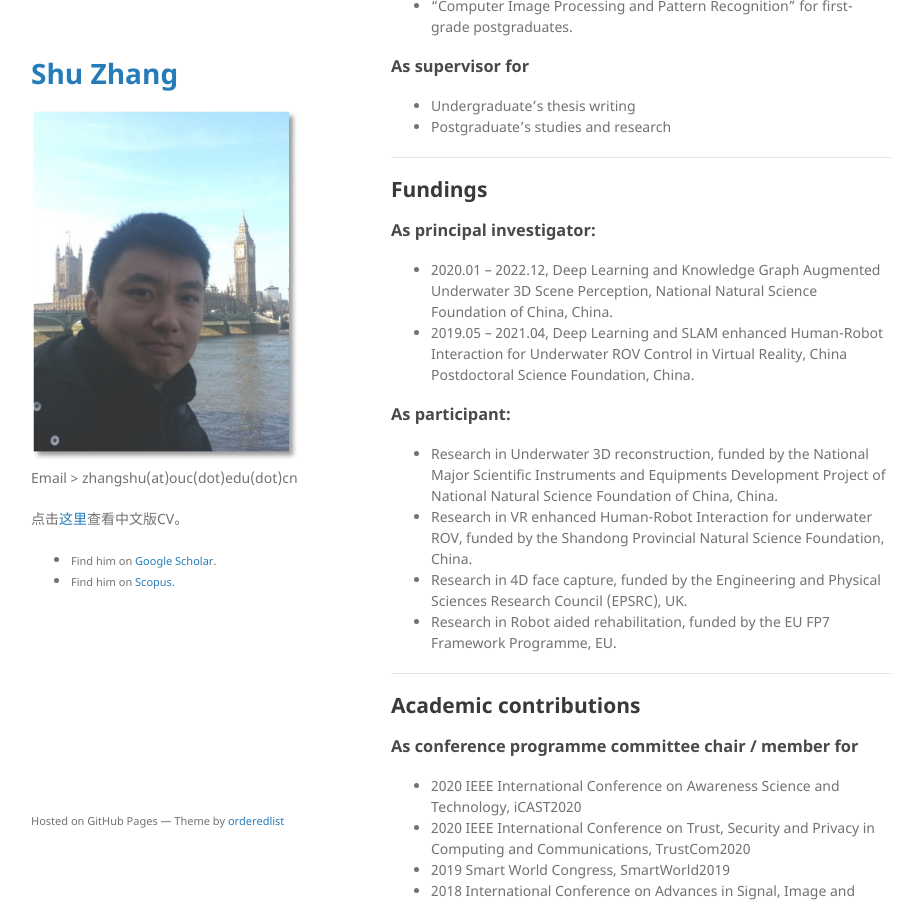
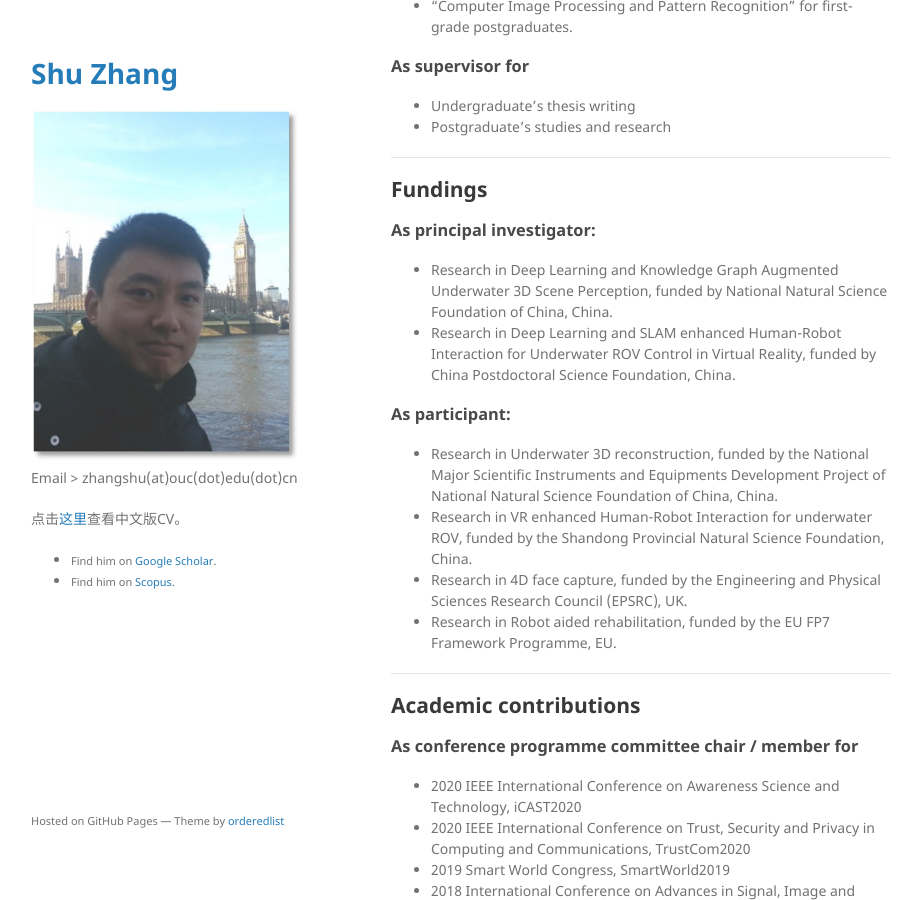
Before and after one commit to jackyspeed/aboutzhangshu, a Jekyll site: the page built from index.md, in a window 1280 px wide and 900 px high, scrolled down 677 px. Shown: the whole window, without its empty margins (179-1097 px from the left). Built offline with Jekyll 4.4.1, drawn with Linux system fonts in a browser that asks for light colours; our own code applies the rules of GitHub Pages for plain Markdown files.

Commit message:
Update index.md

```diff
--- a/index.md
+++ b/index.md
@@ -40,8 +40,8 @@ Shu Zhang received his PhD degree in Computer Application Technologies from Ocea
 
 ### As principal investigator:
 
- - 2020.01 – 2022.12,  Deep Learning and Knowledge Graph Augmented Underwater 3D Scene Perception, National Natural Science Foundation of China, China.
- - 2019.05 – 2021.04,  Deep Learning and SLAM enhanced Human-Robot Interaction for Underwater ROV Control in Virtual Reality,  China Postdoctoral Science Foundation, China.
+ - Research in Deep Learning and Knowledge Graph Augmented Underwater 3D Scene Perception, funded by National Natural Science Foundation of China, China.
+ - Research in Deep Learning and SLAM enhanced Human-Robot Interaction for Underwater ROV Control in Virtual Reality,  funded by China Postdoctoral Science Foundation, China.
 
 ### As participant:
 
```
